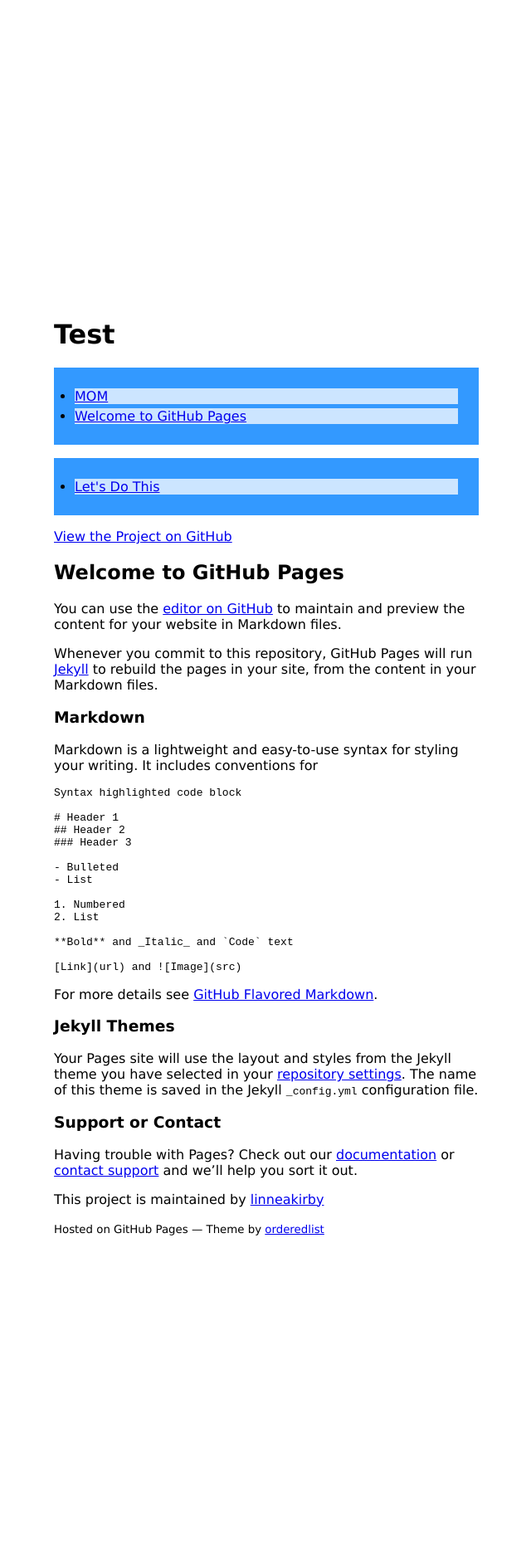
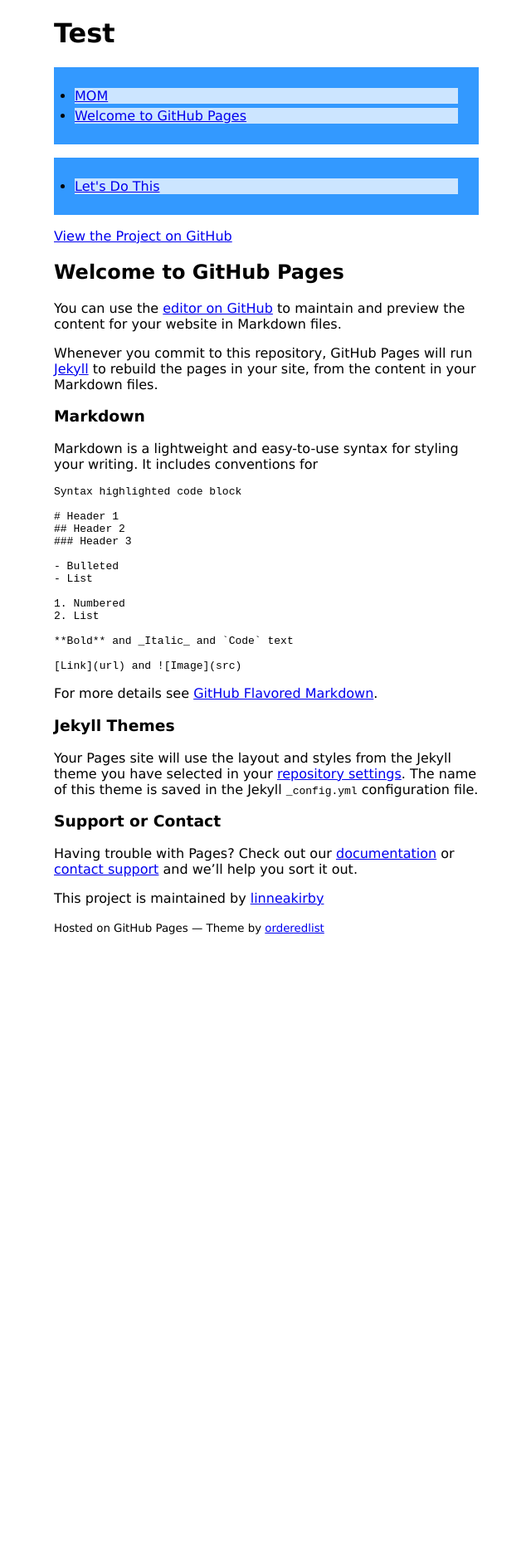
Before and after one commit to linneakirby/jekylltest, a Jekyll site: the page built from README.md, in a window 1280 px wide. Shown: the whole page at 83% size, without its empty margins (319-959 px from the left). Built offline with Jekyll 4.4.1, drawn with Linux system fonts in a browser that asks for light colours; our own code applies the rules of GitHub Pages for plain Markdown files; a script that is not in the unit is left out; the repository's description, which GitHub fills in, is left out; after the commit the page ends 1143 px from its top, so only the background shows below that.

Commit message:
Update style.css

```diff
--- a/assets/css/style.css
+++ b/assets/css/style.css
@@ -1,6 +1,7 @@
 body {
     font-family: Verdana, Geneva, sans-serif;
-    margin: 30%;
+    margin-left: 30%;
+    margin-right: 30%;
 }
 
 ul {
```
